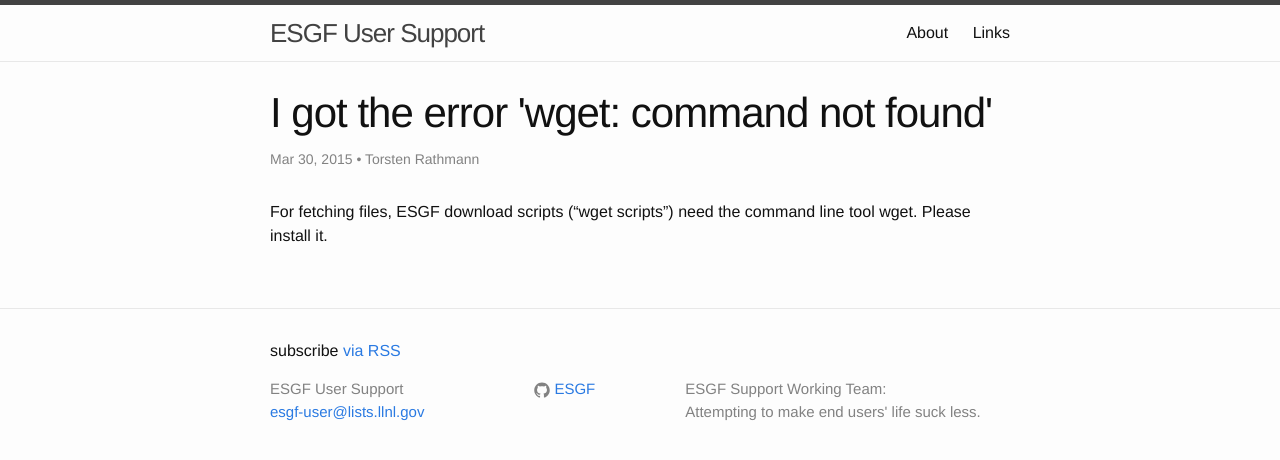
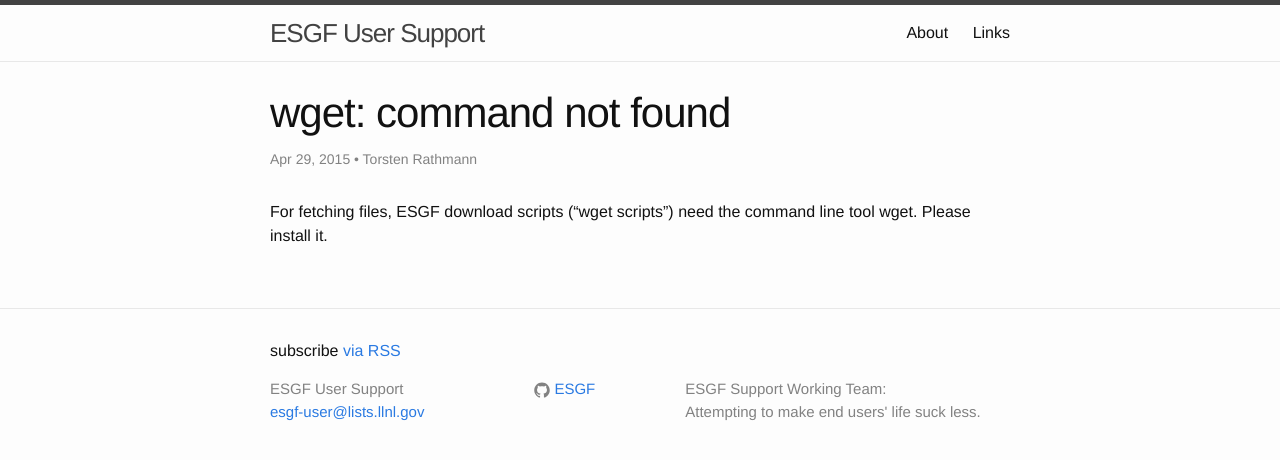
Before and after one commit to ESGF/esgf-swt, a Jekyll site: the page built from _posts/2015-03-30-wget-command-not-found.markdown, in a window 1280 px wide. Shown: the top 460 px of the page. Built offline with Jekyll 4.4.1, drawn with Linux system fonts in a browser that asks for light colours.

Commit message:
TR: Minor changes

```diff
--- a/_posts/2015-03-30-wget-command-not-found.markdown
+++ b/_posts/2015-03-30-wget-command-not-found.markdown
@@ -1,8 +1,8 @@
 ---
 layout: post                     #<-- don't touch
-title:  "I got the error 'wget: command not found'" #<-- keep the quotes " ... "
+title:  "wget: command not found" #<-- keep the quotes " ... "
 categories: download, wget       #<-- No quotes, comma separated tags
-date:   2015-03-30 21:30:00      #<-- current date and time
+date:   2015-04-29 19:10:00      #<-- current date and time
 author: Torsten Rathmann         #<-- Replace with the name
 ---
 
--- a/_posts/2015-03-31-md5sum-command-not-found.markdown
+++ b/_posts/2015-03-31-md5sum-command-not-found.markdown
@@ -6,4 +6,4 @@
 author: Torsten Rathmann         #<-- Replace with the name
 ---
 
-ESGF download scripts ("wget scripts") need the command line tool md5sum. Please install it. Under Linux, md5sum is usually in one of the standard packages. mdsum5 is used for calculating a checksum after download. This checksum is compared with the checksum in the file list. In this way a proper download is ensured, i.e. the file has not been changed.
+ESGF download scripts ("wget scripts") need the command line tool md5sum. Please install it. Under Linux, md5sum is usually in one of the standard packages. mdsum5 is used for calculating a checksum after download. This checksum is compared with the checksum in the file list. In this way a proper download is ensured, i.e. the file has not been unchanged.
```
